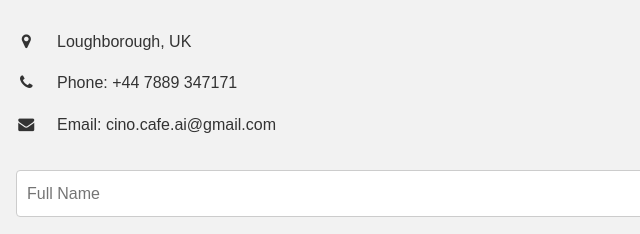
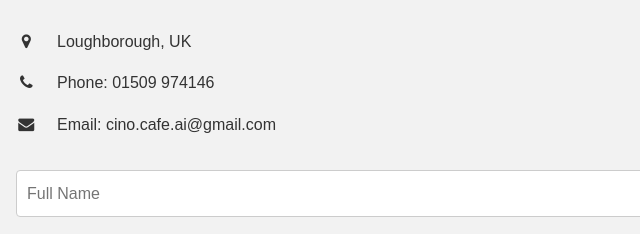
Before and after one commit to cino-cafe/Loughborough, a plain HTML site: page Contact.html in a window 1280 px wide. Shown: the part 364-598 px from the top of the page, 0-640 px from the left. Drawn offline with nearby package versions, Linux system fonts and the light colour scheme.

Commit message:
Add files via upload

```diff
--- a/Contact.html
+++ b/Contact.html
@@ -226,7 +226,7 @@
                 <p>Let's get in touch. Send us a message:</p>
                 <div class="contact-info">
                     <p><i class="fa fa-map-marker fa-fw w3-margin-right"></i> Loughborough, UK</p>
-                    <p><i class="fa fa-phone fa-fw w3-margin-right"></i> Phone: +44 7889 347171</p>
+                    <p><i class="fa fa-phone fa-fw w3-margin-right"></i> Phone: 01509 974146</p>
                     <p><i class="fa fa-envelope fa-fw w3-margin-right"></i> Email: cino.cafe.ai@gmail.com</p>
                 </div>
 
```
